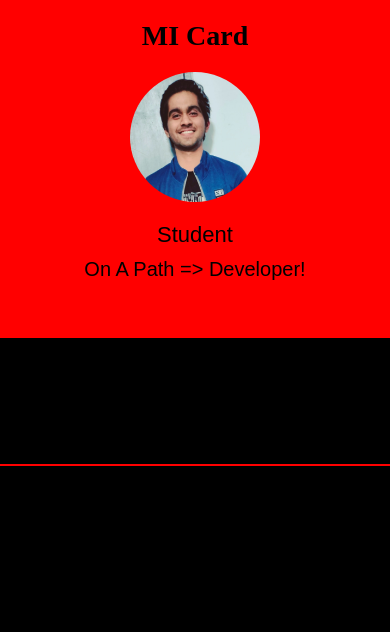
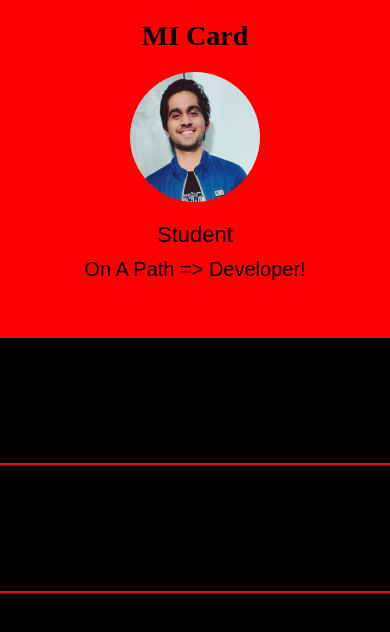
Before and after one commit to D-Coder135/IDCard_App_React-Native, a React Native app: screen / in a window 390 px wide. Shown: the top 632 px of the page. Built offline with nearby package versions, Linux system fonts and the light colour scheme.

Commit message:
add one more View tag along with the internal styling in it

```diff
--- a/App.js
+++ b/App.js
@@ -14,6 +14,7 @@ export default function App() {
       </View>
 
       <View style = {styles.details}>
+        <View style = {styles.items}></View>
         <View style = {styles.items}></View>
       </View>
     </View>
```
